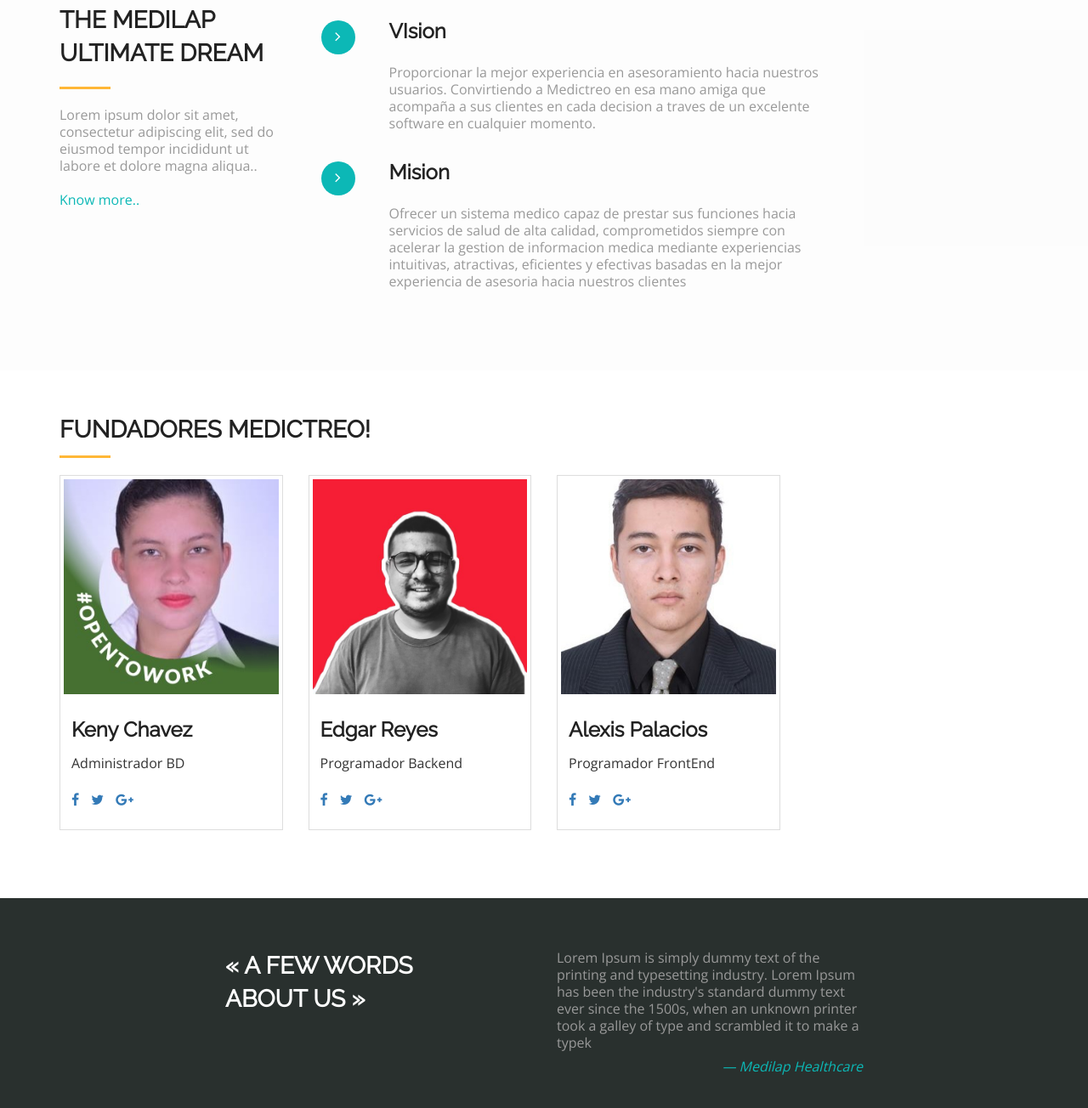
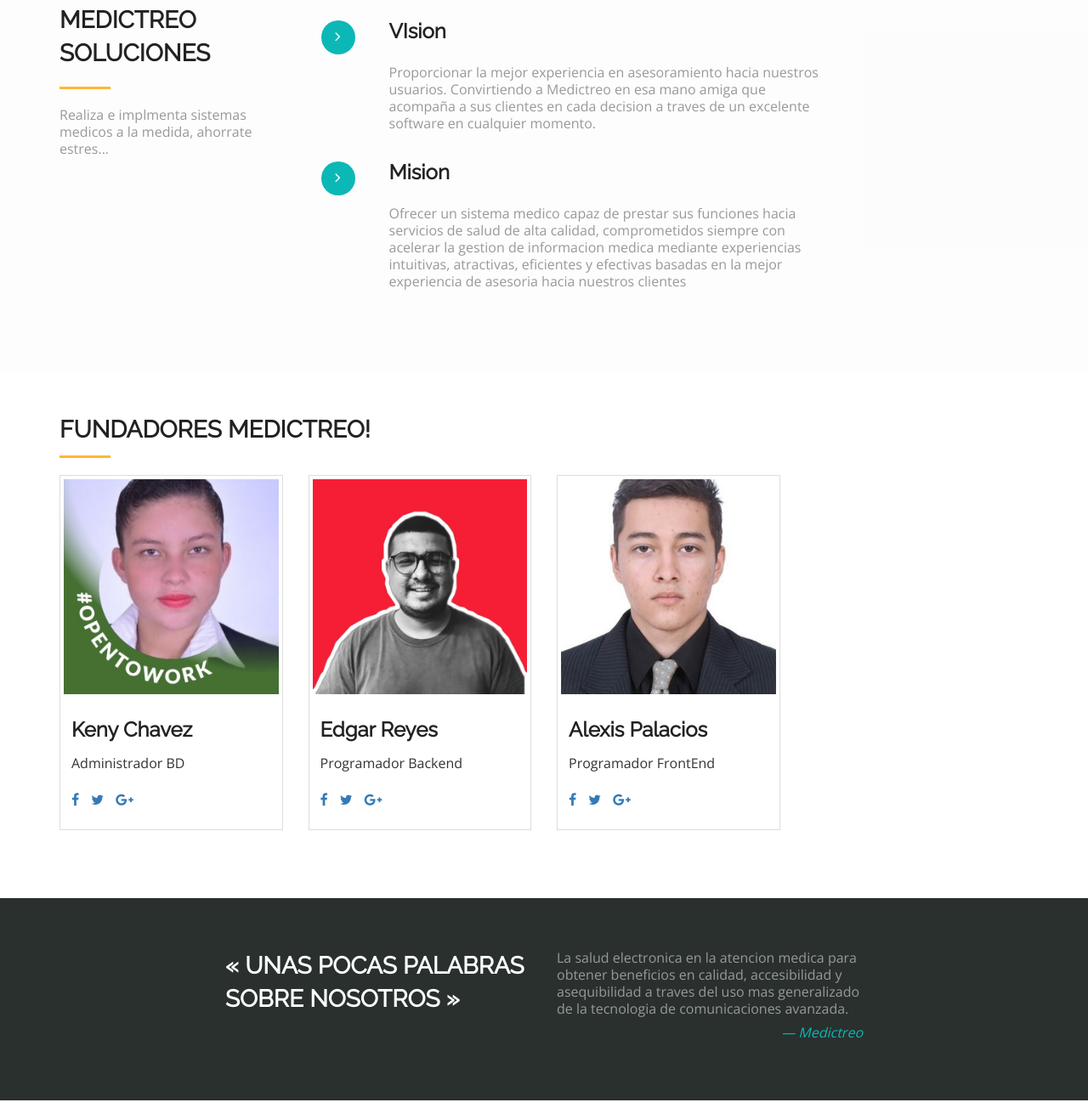
Before and after one commit to Oscar1499/medictreoconsultorio.github.io, a plain HTML site: page index.html in a window 1280 px wide. Shown: the part 1236-2540 px from the top of the page at 85% size. Drawn offline with nearby package versions, Linux system fonts and the light colour scheme; a web font is replaced by a local one.

Commit message:
Add files via upload

```diff
--- a/index.html
+++ b/index.html
@@ -121,10 +121,10 @@
       <div class="row">
         <div class="col-md-3 col-sm-4 col-xs-12">
           <div class="section-title">
-            <h2 class="head-title lg-line">The Medilap <br>Ultimate Dream</h2>
+            <h2 class="head-title lg-line">Medictreo <br>Soluciones</h2>
             <hr class="botm-line">
-            <p class="sec-para">Lorem ipsum dolor sit amet, consectetur adipiscing elit, sed do eiusmod tempor incididunt ut labore et dolore magna aliqua..</p>
-            <a href="" style="color: #0cb8b6; padding-top:10px;">Know more..</a>
+            <p class="sec-para">Realiza e implmenta sistemas medicos a la medida, ahorrate estres...</p>
+
           </div>
         </div>
         <div class="col-md-9 col-sm-8 col-xs-12">
@@ -211,11 +211,12 @@
       <div class=" row">
         <div class="col-md-2"></div>
         <div class="text-right-md col-md-4 col-sm-4">
-          <h2 class="section-title white lg-line">« A few words<br> about us »</h2>
+          <h2 class="section-title white lg-line">« UNAS POCAS PALABRAS
+           <br>  SOBRE NOSOTROS »</h2>
         </div>
         <div class="col-md-4 col-sm-5">
-          Lorem Ipsum is simply dummy text of the printing and typesetting industry. Lorem Ipsum has been the industry's standard dummy text ever since the 1500s, when an unknown printer took a galley of type and scrambled it to make a typek
-          <p class="text-right text-primary"><i>— Medilap Healthcare</i></p>
+          La salud electronica en la atencion medica para obtener beneficios en calidad, accesibilidad y asequibilidad a traves del uso mas generalizado de la tecnologia de comunicaciones avanzada.
+          <p class="text-right text-primary"><i>— Medictreo</i></p>
         </div>
         <div class="col-md-2"></div>
       </div>
```
